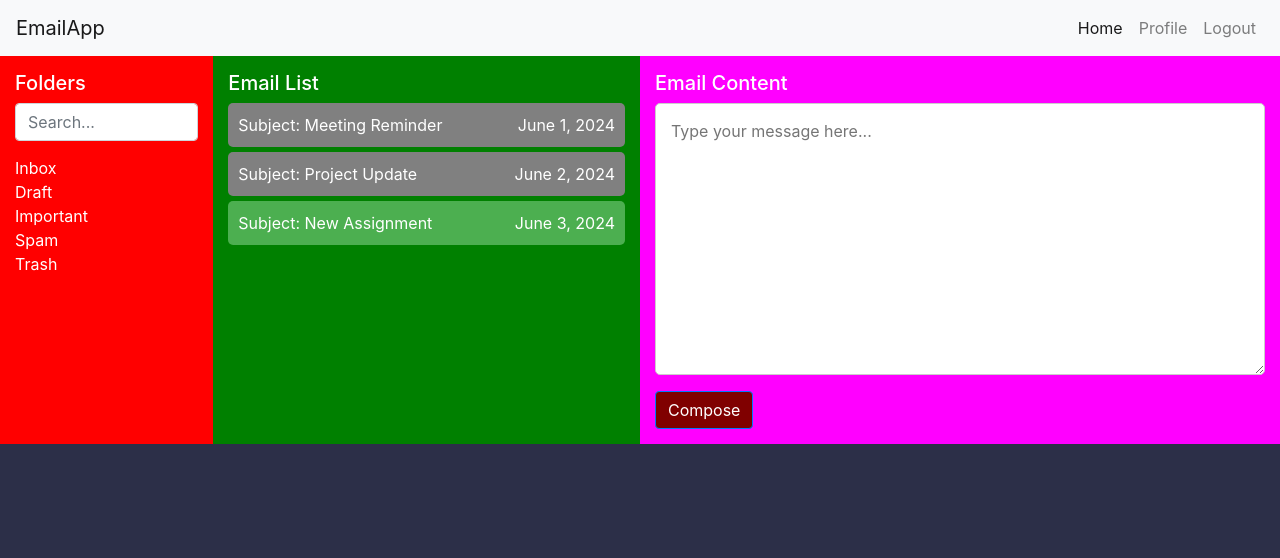
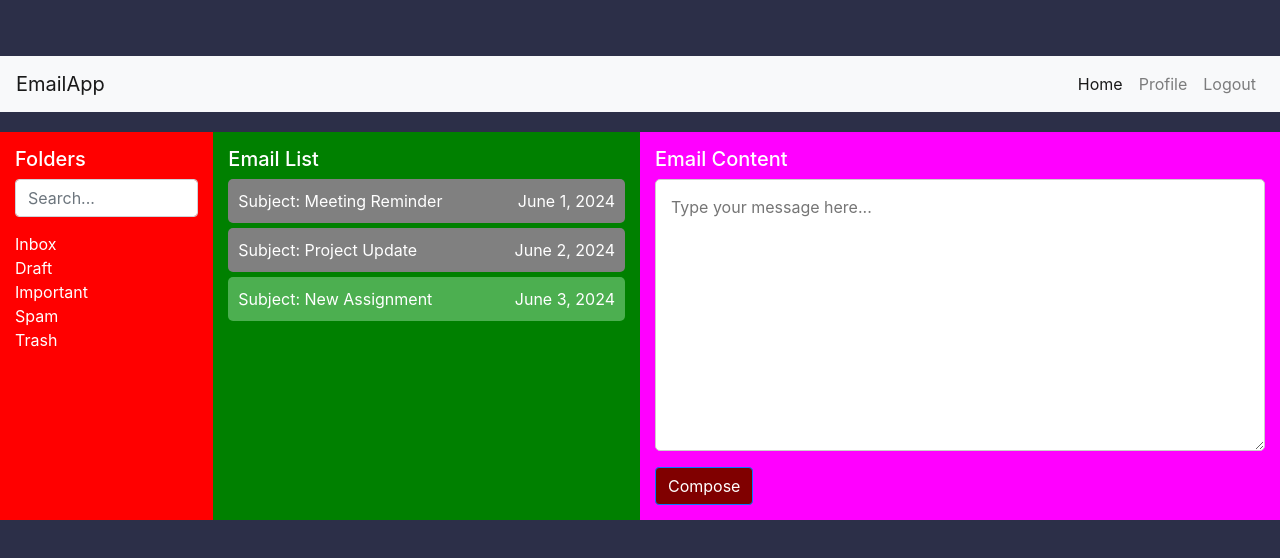
Before and after one commit to tom914z/bootstrap-email-garcia, a plain HTML site: page index.html in a window 1280 px wide. Drawn offline with nearby package versions, Linux system fonts and the light colour scheme.

Commit message:
Update styles.css

```diff
--- a/styles.css
+++ b/styles.css
@@ -1,6 +1,11 @@
 body {
     background-color: #2c2f48;
     color: #ffffff;
+    padding-top: 56px; /* Adjust for the navbar height */
+}
+
+.navbar {
+    margin-bottom: 20px;
 }
 
 .sidebar {
```
